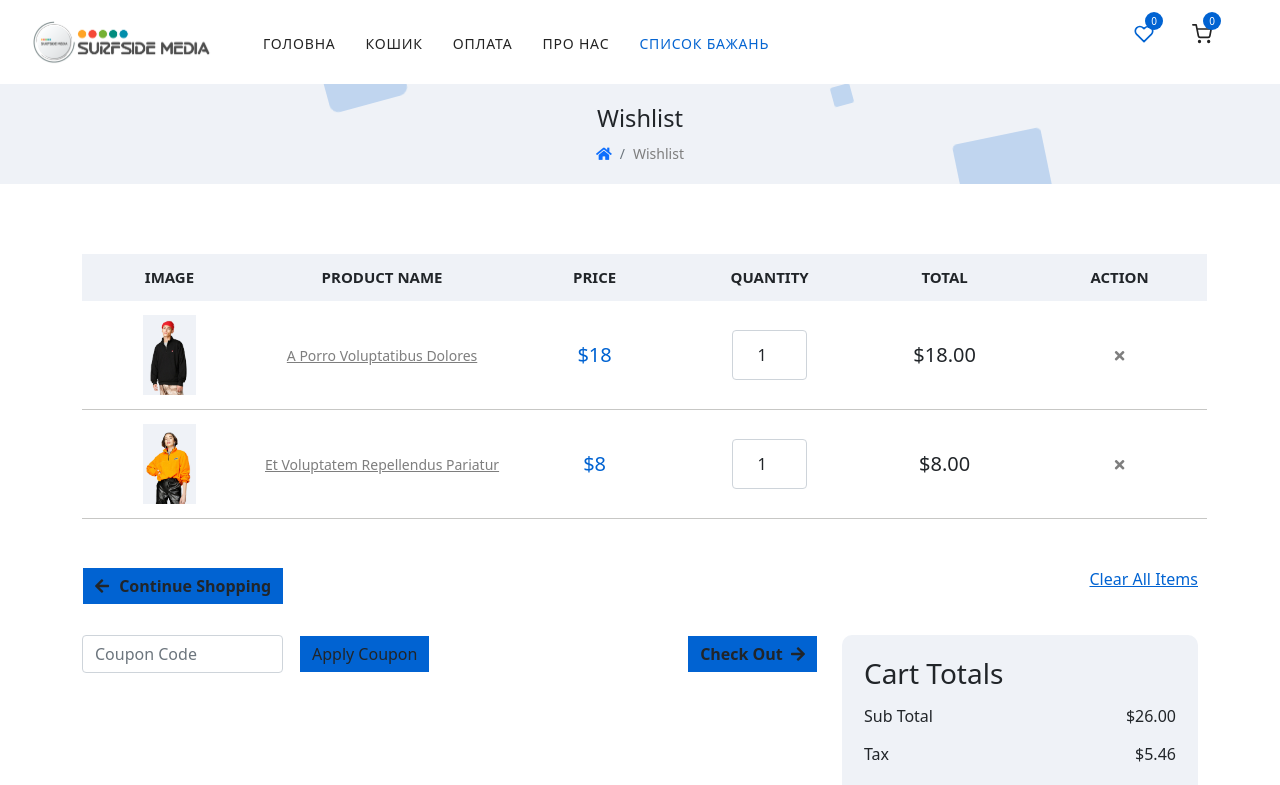
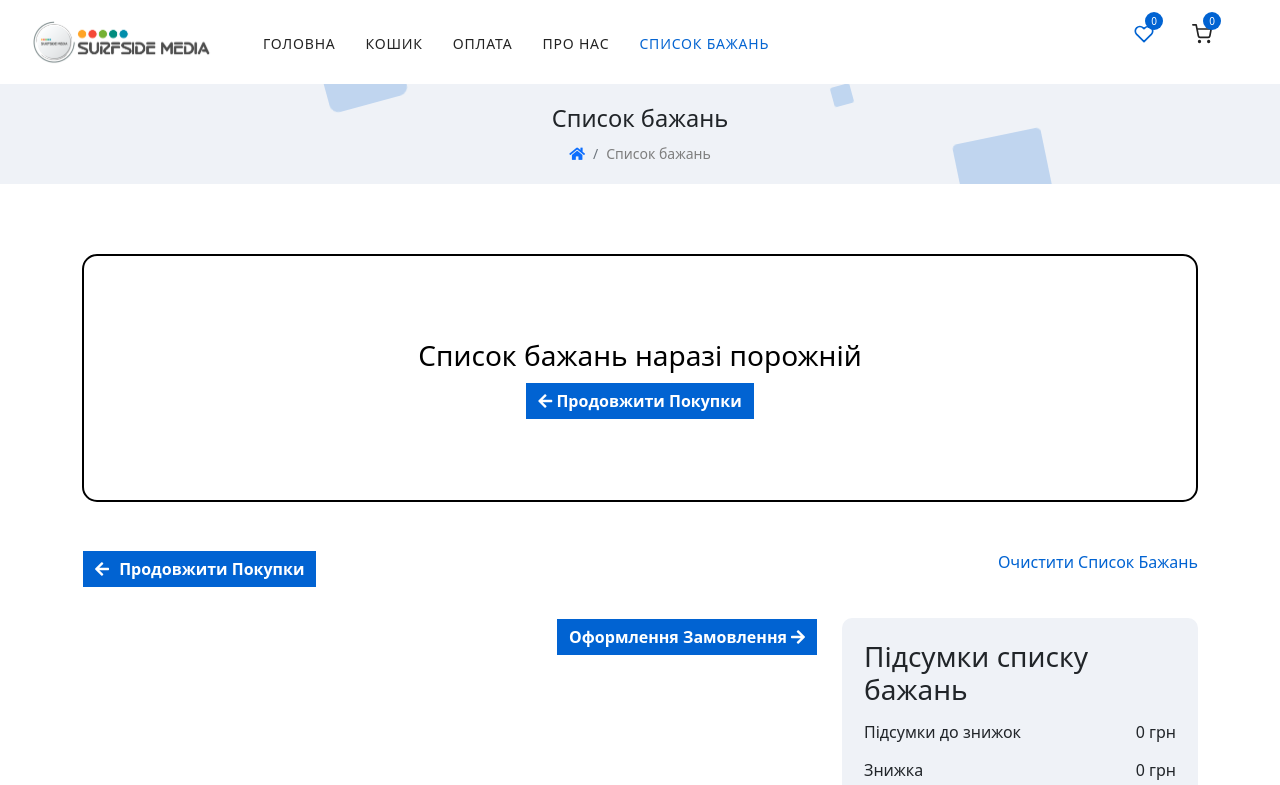
Before and after one commit to Pro-100Evhen/kopitsia, a React (Create React App) app: page /wishlist in a window 1280 px wide. Shown: the top 785 px of the page. Built offline with nearby package versions, Linux system fonts and the light colour scheme.

Commit message:
+ ready wishlist

```diff
--- /dev/null
+++ b/src/Components/Cart/WishListItem.jsx
@@ -0,0 +1,96 @@
+import React from "react";
+import { useDispatch } from "react-redux";
+
+import {
+   addProductToWishList,
+   minusItemInWishListCount,
+   remoweProductFromWithList,
+} from "../../redux/slices/CartSlice";
+
+const WishlistItem = ({ name, price, imageUrl, id, count }) => {
+   const dispatch = useDispatch();
+   const handleQuantityChange = (event) => {
+      const newCount = parseInt(event.target.value, 10);
+
+      if (newCount > count) {
+         dispatch(addProductToWishList({ id }));
+      } else if (newCount < count) {
+         dispatch(minusItemInWishListCount({ id }));
+      }
+   };
+
+   const remoweProductFromWishListHendler = () => {
+      dispatch(remoweProductFromWithList({ id }));
+   };
+   return (
+      <tr>
+         <td>
+            <a href="../product/details.html">
+               <img
+                  src={imageUrl}
+                  className="blur-up lazyloaded"
+                  alt="productImage"
+               />
+            </a>
+         </td>
+         <td>
+            <a href="../product/details.html">{name}</a>
+            <div className="mobile-cart-content row">
+               <div className="col">
+                  <div className="qty-box">
+                     <div className="input-group">
+                        <input
+                           type="text"
+                           name="quantity"
+                           className="form-control input-number"
+                           defaultValue={count}
+                        />
+                     </div>
+                  </div>
+               </div>
+               <div className="col">
+                  <h2>${price}</h2>
+               </div>
+               <div className="col">
+                  <h2 className="td-color">
+                     <a href="javascript:void(0)">
+                        <i className="fas fa-times" />
+                     </a>
+                  </h2>
+               </div>
+            </div>
+         </td>
+         <td>
+            <h2>${price}</h2>
+         </td>
+         <td>
+            <div className="qty-box">
+               <div className="input-group">
+                  <input
+                     onChange={handleQuantityChange}
+                     type="number"
+                     name="quantity"
+                     data-rowid="ba02b0dddb000b25445168300c65386d"
+                     className="form-control input-number"
+                     defaultValue={count}
+                     value={count}
+                  />
+               </div>
+            </div>
+         </td>
+         <td>
+            <h2 className="td-color">${price * count}</h2>
+         </td>
+         <td>
+            <div
+               className="remowe-product-from-cart"
+               onClick={remoweProductFromWishListHendler}
+            >
+               <i className="fas fa-times" />
+            </div>
+         </td>
+      </tr>
+   );
+};
+
+export default WishlistItem;
--- a/src/Components/products/ProductGorizontalPrev.jsx
+++ b/src/Components/products/ProductGorizontalPrev.jsx
@@ -47,7 +47,7 @@ const ProductGorizontalPrev = (props) => {
       };
 
       dispatch(addProductToWishList(item));
-      toast.success(
+      toast.info(
          `${props.name} успішно доданий до списку бажань [${
             wishListItemCount + 1
          } шт]`
@@ -136,6 +136,7 @@ const ProductGorizontalPrev = (props) => {
                            data-bs-toggle="tooltip"
                            data-bs-placement="top"
                            title="Wishlist"
+                           onClick={onClickAddToWishList}
                         >
                            <a href="wishlist.php" className="wishlist">
                               <svg
--- a/src/Components/products/ProductsPrev.jsx
+++ b/src/Components/products/ProductsPrev.jsx
@@ -47,7 +47,7 @@ const ProductsPrev = ({ imageUrl, categories, name, price, id }) => {
       };
 
       dispatch(addProductToWishList(item));
-      toast.success(
+      toast.info(
          `${name} успішно доданий до списку бажань [${
             wishListItemCount + 1
          } шт]`
--- a/src/Layout/Cart.jsx
+++ b/src/Layout/Cart.jsx
@@ -14,16 +14,9 @@ const Cart = () => {
       dispatch(clearCart());
    };
 
-   // const addProductCountHandler = (id) => {
-   //    dispatch(addProductToCart({ id }));
-   // };
-   // const remoweCountHandler = (id) => {
-   //    dispatch(remoweProductFromCart({ id }));
-   // };
-
    return (
       <>
-         <Breadcrumbs title="Cart" />
+         <Breadcrumbs title="Кошик" />
          {/* Cart Section Start */}
          <section className="cart-section section-b-space">
             <div className="container">
@@ -33,12 +26,12 @@ const Cart = () => {
                         <table className="table cart-table">
                            <thead>
                               <tr className="table-head">
-                                 <th scope="col">image</th>
-                                 <th scope="col">product name</th>
-                                 <th scope="col">price</th>
-                                 <th scope="col">quantity</th>
-                                 <th scope="col">total</th>
-                                 <th scope="col">action</th>
+                                 <th scope="col">Зображення</th>
+                                 <th scope="col">Назва товару</th>
+                                 <th scope="col">Ціна</th>
+                                 <th scope="col">Кількість</th>
+                                 <th scope="col">ПІдсумок</th>
+                                 <th scope="col">Видалити</th>
                               </tr>
                            </thead>
                            <tbody>
--- a/src/Layout/WishList.jsx
+++ b/src/Layout/WishList.jsx
@@ -1,179 +1,86 @@
 import React from "react";
 import Breadcrumbs from "../Components/Breadcrumbs";
+import { useDispatch, useSelector } from "react-redux";
+import { clearWithList } from "../redux/slices/CartSlice";
+import CartItem from "../Components/Cart/CartItem";
+import { NavLink } from "react-router-dom";
+import WishlistItem from "../Components/Cart/WishListItem";
 
 const Wishlist = () => {
+   const dispatch = useDispatch();
+   const wishListItems = useSelector((state) => state.cart.withListItems);
+
+   const clearWishListHandler = () => {
+      dispatch(clearWithList());
+   };
    return (
       <>
-         <Breadcrumbs title="Wishlist" />
+         <Breadcrumbs title="Список бажань" />
          {/* Cart Section Start */}
          <section className="cart-section section-b-space">
             <div className="container">
                <div className="row">
                   <div className="col-md-12 text-center">
+                     {wishListItems.length > 0 ? (
                         <table className="table cart-table">
                            <thead>
                               <tr className="table-head">
-                              <th scope="col">image</th>
-                              <th scope="col">product name</th>
-                              <th scope="col">price</th>
-                              <th scope="col">quantity</th>
-                              <th scope="col">total</th>
-                              <th scope="col">action</th>
+                                 <th scope="col">Зображення</th>
+                                 <th scope="col">Назва товару</th>
+                                 <th scope="col">Ціна</th>
+                                 <th scope="col">Кількість</th>
+                                 <th scope="col">ПІдсумок</th>
+                                 <th scope="col">Видалити</th>
                               </tr>
                            </thead>
                            <tbody>
-                           <tr>
-                              <td>
-                                 <a href="../product/details.html">
-                                    <img
-                                       src="../assets/images/fashion/product/front/24.jpg"
-                                       className="blur-up lazyloaded"
-                                       alt
-                                    />
-                                 </a>
-                              </td>
-                              <td>
-                                 <a href="../product/details.html">
-                                    A Porro Voluptatibus Dolores
-                                 </a>
-                                 <div className="mobile-cart-content row">
-                                    <div className="col">
-                                       <div className="qty-box">
-                                          <div className="input-group">
-                                             <input
-                                                type="text"
-                                                name="quantity"
-                                                className="form-control input-number"
-                                                defaultValue={1}
-                                             />
-                                          </div>
-                                       </div>
-                                    </div>
-                                    <div className="col">
-                                       <h2>$18</h2>
-                                    </div>
-                                    <div className="col">
-                                       <h2 className="td-color">
-                                          <a href="javascript:void(0)">
-                                             <i className="fas fa-times" />
-                                          </a>
-                                       </h2>
-                                    </div>
-                                 </div>
-                              </td>
-                              <td>
-                                 <h2>$18</h2>
-                              </td>
-                              <td>
-                                 <div className="qty-box">
-                                    <div className="input-group">
-                                       <input
-                                          type="number"
-                                          name="quantity"
-                                          data-rowid="ba02b0dddb000b25445168300c65386d"
-                                          className="form-control input-number"
-                                          defaultValue={1}
-                                       />
-                                    </div>
-                                 </div>
-                              </td>
-                              <td>
-                                 <h2 className="td-color">$18.00</h2>
-                              </td>
-                              <td>
-                                 <a href="javascript:void(0)">
-                                    <i className="fas fa-times" />
-                                 </a>
-                              </td>
-                           </tr>
-                           <tr>
-                              <td>
-                                 <a href="../product/details.html">
-                                    <img
-                                       src="../assets/images/fashion/product/front/7.jpg"
-                                       className="blur-up lazyloaded"
-                                       alt
-                                    />
-                                 </a>
-                              </td>
-                              <td>
-                                 <a href="../product/details.html">
-                                    Et Voluptatem Repellendus Pariatur
-                                 </a>
-                                 <div className="mobile-cart-content row">
-                                    <div className="col">
-                                       <div className="qty-box">
-                                          <div className="input-group">
-                                             <input
-                                                type="text"
-                                                name="quantity"
-                                                className="form-control input-number"
-                                                defaultValue={1}
-                                             />
-                                          </div>
-                                       </div>
-                                    </div>
-                                    <div className="col">
-                                       <h2>$8</h2>
-                                    </div>
-                                    <div className="col">
-                                       <h2 className="td-color">
-                                          <a href="javascript:void(0)">
-                                             <i className="fas fa-times" />
-                                          </a>
-                                       </h2>
-                                    </div>
-                                 </div>
-                              </td>
-                              <td>
-                                 <h2>$8</h2>
-                              </td>
-                              <td>
-                                 <div className="qty-box">
-                                    <div className="input-group">
-                                       <input
-                                          type="number"
-                                          name="quantity"
-                                          data-rowid="8eb747b95b9862e9d83031beb9938720"
-                                          className="form-control input-number"
-                                          defaultValue={1}
-                                       />
-                                    </div>
-                                 </div>
-                              </td>
-                              <td>
-                                 <h2 className="td-color">$8.00</h2>
-                              </td>
-                              <td>
-                                 <a href="javascript:void(0)">
-                                    <i className="fas fa-times" />
-                                 </a>
-                              </td>
-                           </tr>
+                              {wishListItems.map((product) => (
+                                 <WishlistItem key={product.id} {...product} />
+                              ))}
                            </tbody>
                         </table>
+                     ) : (
+                        <div className="cart__clear-cart-wrap">
+                           <h3 className="cart__clear-cart-title">
+                              Список бажань наразі порожній
+                           </h3>
+                           <NavLink
+                              className="btn btn-solid-default btn fw-bold mb-0 ms-0 cart__clear-cart-home-link"
+                              to="/"
+                           >
+                              <i className="fas fa-arrow-left" /> Продовжити
+                              покупки
+                           </NavLink>
+                        </div>
+                     )}
                   </div>
                   <div className="col-12 mt-md-5 mt-4">
                      <div className="row">
                         <div className="col-sm-7 col-5 order-1">
                            <div className="left-side-button text-end d-flex d-block justify-content-end">
-                              <a
+                              {/* <a
                                  href="javascript:void(0)"
                                  className="text-decoration-underline theme-color d-block text-capitalize"
                               >
                                  clear all items
-                              </a>
+                              </a> */}
+                              <div
+                                 onClick={clearWishListHandler}
+                                 className=" theme-color d-block text-capitalize clear-cart-btn"
+                              >
+                                 очистити список бажань
+                              </div>
                            </div>
                         </div>
                         <div className="col-sm-5 col-7">
                            <div className="left-side-button float-start">
-                              <a
-                                 href="../shop.html"
-                                 className="btn btn-solid-default btn fw-bold mb-0 ms-0"
+                              <NavLink
+                                 className="btn btn-solid-default btn fw-bold mb-0 ms-0 white"
+                                 to="/"
                               >
-                                 <i className="fas fa-arrow-left" /> Continue
-                                 Shopping
-                              </a>
+                                 <i className="fas fa-arrow-left" /> Продовжити
+                                 покупки
+                              </NavLink>
                            </div>
                         </div>
                      </div>
@@ -181,7 +88,7 @@ const Wishlist = () => {
                   <div className="cart-checkout-section">
                      <div className="row g-4">
                         <div className="col-lg-4 col-sm-6">
-                           <div className="promo-section">
+                           {/* <div className="promo-section">
                               <form className="row g-3">
                                  <div className="col-7">
                                     <input
@@ -197,17 +104,17 @@ const Wishlist = () => {
                                     </button>
                                  </div>
                               </form>
-                           </div>
+                           </div> */}
                         </div>
                         <div className="col-lg-4 col-sm-6 ">
                            <div className="checkout-button">
-                              <a
-                                 href="checkout"
-                                 className="btn btn-solid-default btn fw-bold"
+                              <NavLink
+                                 className="btn btn-solid-default btn fw-bold white"
+                                 to="/checkout"
                               >
-                                 Check Out{" "}
+                                 Оформлення замовлення
                                  <i className="fas fa-arrow-right ms-1" />
-                              </a>
+                              </NavLink>
                            </div>
                         </div>
                         <div className="col-lg-4">
@@ -215,19 +122,35 @@ const Wishlist = () => {
                               <div className="cart-box-details">
                                  <div className="total-details">
                                     <div className="top-details">
-                                       <h3>Cart Totals</h3>
+                                       <h3>Підсумки списку бажань</h3>
                                        <h6>
-                                          Sub Total <span>$26.00</span>
+                                          Підсумки до знижок
+                                          <span>
+                                             {useSelector(
+                                                (state) =>
+                                                   state.cart.totalWishPrice
+                                             )}{" "}
+                                             грн
+                                          </span>
                                        </h6>
                                        <h6>
-                                          Tax <span>$5.46</span>
+                                          Знижка <span>0 грн</span>
                                        </h6>
                                        <h6>
-                                          Total <span>$31.46</span>
+                                          Загальна сума{" "}
+                                          <span>
+                                             {useSelector(
+                                                (state) =>
+                                                   state.cart.totalWishPrice
+                                             )}{" "}
+                                             грн
+                                          </span>
                                        </h6>
                                     </div>
                                     <div className="bottom-details">
-                                       <a href="checkout">Process Checkout</a>
+                                       <NavLink to="/checkout">
+                                          Перейти до оформлення замовлення
+                                       </NavLink>
                                     </div>
                                  </div>
                               </div>
```
Also changed, not shown: src/redux/slices/CartSlice.js (+16 -3 lines), 12 other files (tests, documents, lock files or other folders). Lines whose indentation alone changed are shown as unchanged.
